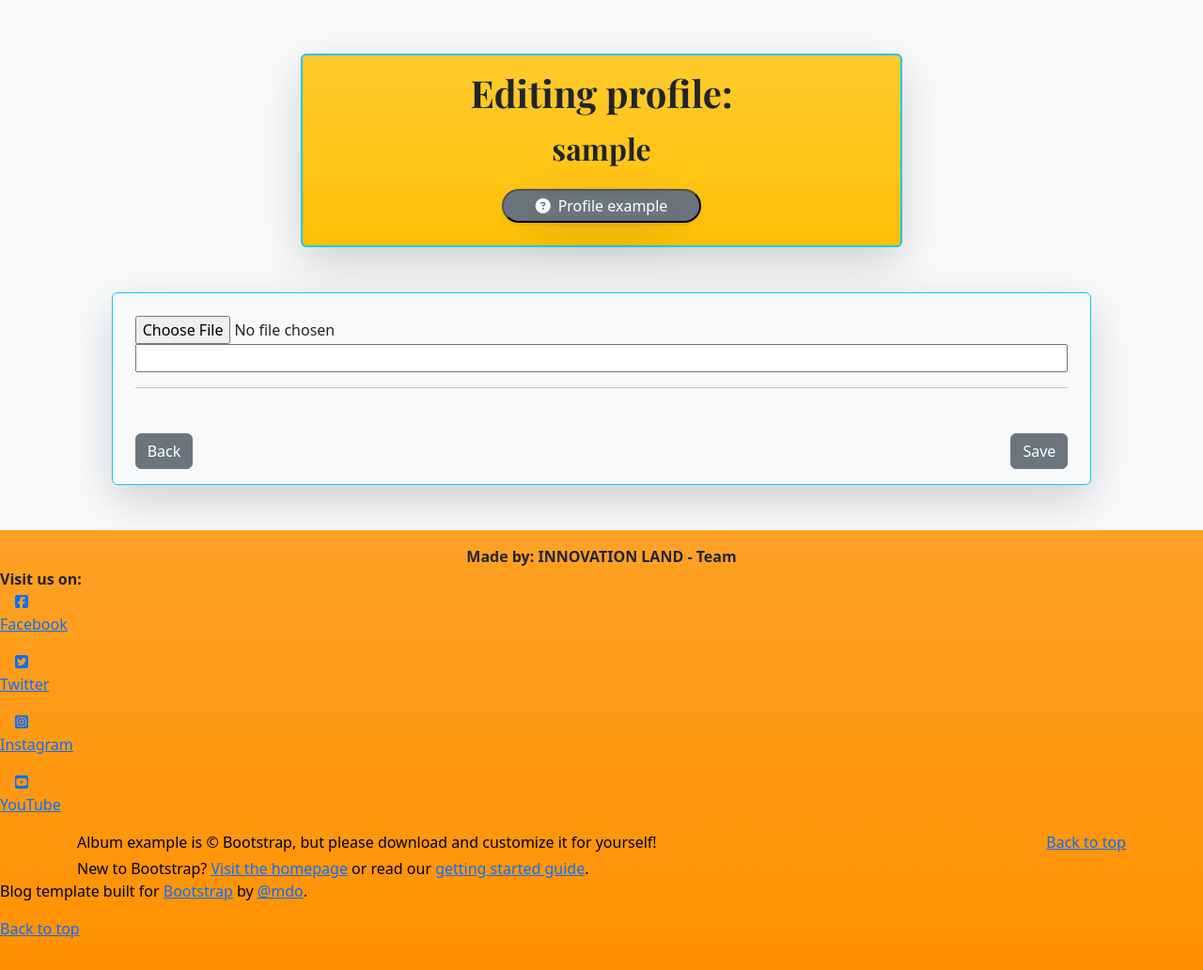
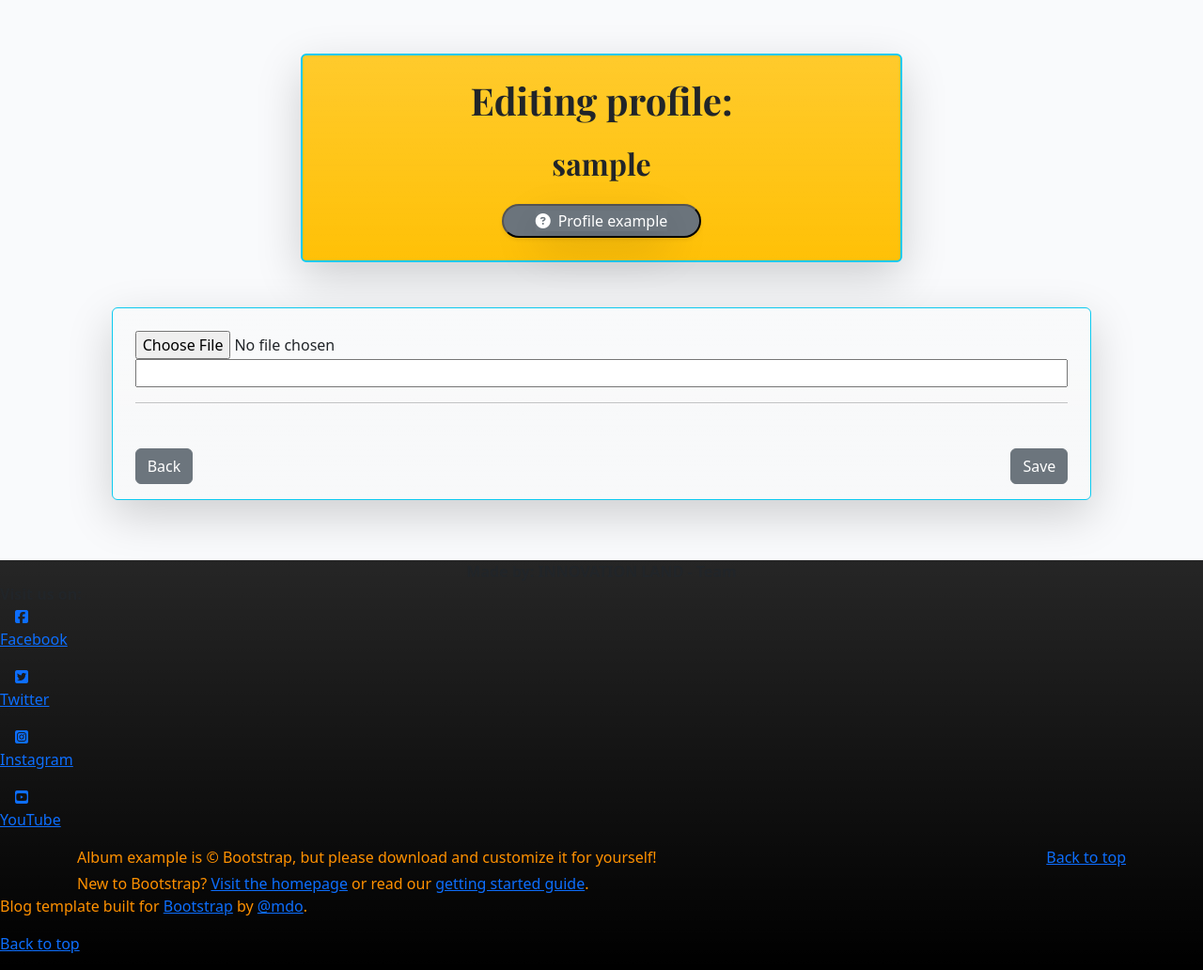
Before and after one commit to bono-94/Full-Stack-Portfolio, a Django app: page /my-profile/edit in a window 1280 px wide. Shown: the part 101-1133 px from the top of the page at 94% size. Run offline with Django 3.2, Linux system fonts and the light colour scheme; the visitor is signed in with stand-in values (Sample User, id 1); some libraries are stand-ins or nearby versions.

Commit message:
fix margin between footer, navbar and middle elements for profile page

```diff
--- a/static/css/style.css
+++ b/static/css/style.css
@@ -335,16 +335,21 @@ body {
 
 }
 
+
+
+/*  */
+
+#edit-form-div {
+
+  margin-bottom: -200px;
+}
+
 /* FOOTER */
-.footer-margin {
-
-    margin-bottom: 500px;
-}
 
 .footer {
 
-    background-color: rgb(255, 145, 0);
-    color: black;
+    background-color: black;
+    color: rgb(255, 145, 0);
 }
 
 
--- a/templates/account/logout.html
+++ b/templates/account/logout.html
@@ -6,7 +6,7 @@
 
 {% block content %}
 
-<div class="bg-light shadow-lg w-75 mx-auto pb-5">
+<div class="bg-light shadow-lg col-10 offset-1 col-lg-6 offset-lg-3 mt-5 pb-5">
   <div class="col-10 offset-1 mb-5 pt-5">
     <h1 class="d-flex justify-content-center">Logout</h1>
   </div>
--- a/templates/base.html
+++ b/templates/base.html
@@ -186,7 +186,7 @@
     {% endblock content %}
   </main>
   <!-- Footer -->
-  <footer class="footer mt-auto py-3 dark-bg bg-gradient" id="example-seven">
+  <footer class="footer mt-5 dark-bg bg-gradient" id="example-seven">
     <!-- fixed-bottom-->
     <p class="m-0 text-center text-dark"><strong>Made by: INNOVATION LAND - Team</strong></p>
     <p class="m-0 text-start text-dark "><strong>Visit us on:</strong></p>
--- a/templates/profile/public_profile_view.html
+++ b/templates/profile/public_profile_view.html
@@ -111,7 +111,7 @@
 </div>
 <!-- PROFILE CARD -->
 {% if profile_id.profile_card_privacy == False %}
-<div class="container pt-3 mb-5 rounded border border-2 border-dark" style="background-color: {{ profile_id.profile_color }};">
+<div class="container pt-3 mb-5 mt-5 mt-md-3 rounded border border-2 border-dark" style="background-color: {{ profile_id.profile_color }};">
   <div class="row pt-2">
     <div class="col-11 col-sm-6 col-md-4 col-lg-3 ms-2 mt-3 text-center" id="profile-general">
       <h2 class="rounded border border-2 border-dark mb-4 bg-light p-1 shadow-sm">My Profile</h2>
--- a/templates/profile/user_profile_delete.html
+++ b/templates/profile/user_profile_delete.html
@@ -1,7 +1,7 @@
 {% extends "base.html" %}
 
 {% block content %}
-<div class="bg-light shadow-lg w-75 mx-auto pb-5">
+<div class="bg-light shadow-lg col-10 offset-1 col-lg-6 offset-lg-3 pb-5 pt-2 mt-5">
   <div class="col-10 offset-1 mb-5 pt-5">
     <h1 class="d-flex justify-content-center">Profile Deletion</h1>
   </div>
--- a/templates/profile/user_profile_edit.html
+++ b/templates/profile/user_profile_edit.html
@@ -5,14 +5,14 @@
 {% block content %}
 <!-- HEADING -->
 <div class="col-10 offset-1 col-md-8 offset-md-2 col-lg-6 offset-lg-3 col-xxl-4 offset-xxl-4 rounded bg-warning bg-gradient mb-5 mt-2 border border-2 border-info shadow-lg">
-  <h1 class="d-flex justify-content-center mt-3">Editing profile:</h1>
-  <h2 class="d-flex justify-content-center mt-3 mb-3">{{ user.username }}</h2>
+  <h1 class="d-flex justify-content-center mt-4">Editing profile:</h1>
+  <h2 class="d-flex justify-content-center mt-4 mb-3">{{ user.username }}</h2>
   <button class="col-8 offset-2 col-sm-6 offset-sm-3 col-md-4 offset-md-4 rounded-pill shadow-sm bg-secondary mb-4 mt-2 pt-1 pb-1" type="submit">
     <a href="https://8000-bono94-fullstackportfol-kdnutfdtdp2.ws-eu97.gitpod.io/profile/57" class="text-white text-decoration-none shadow-lg"><i class="fa-solid fa-circle-question me-2"></i>Profile example</a>
   </button>
 </div>
 <!-- EDIT FORM -->
-<div class="container-fluid mt-4 mb-5" id="edit-form-div">
+<div class="container-fluid mt-4 mb-3" id="edit-form-div">
   <div class="row">
     <div class="col-12 col-md-10 offset-md-1 text-break" id="edit-form">
       <form method="post" enctype="multipart/form-data" id="edit-form-form" class="rounded p-3 pt-4 ps-md-4 pe-md-4 shadow-lg bg-light bg-gradient border border-1 border-info">
```
